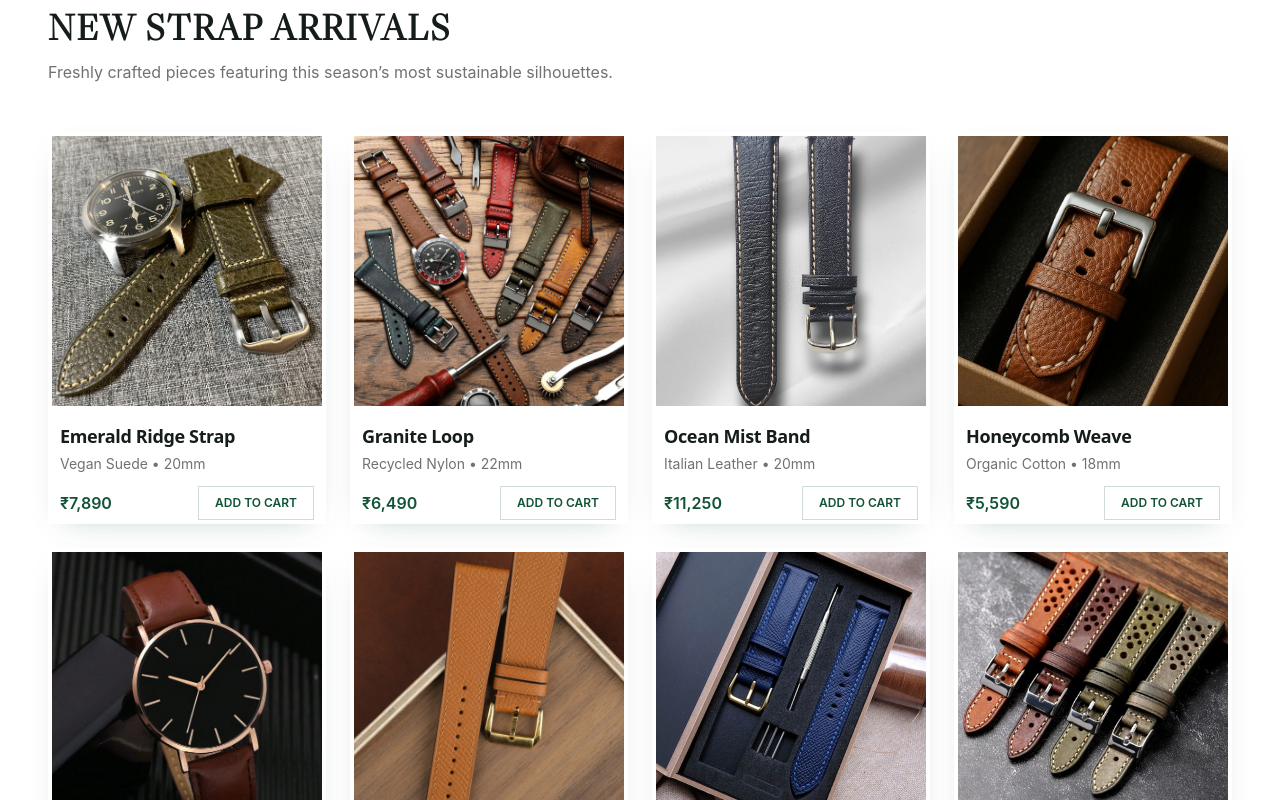
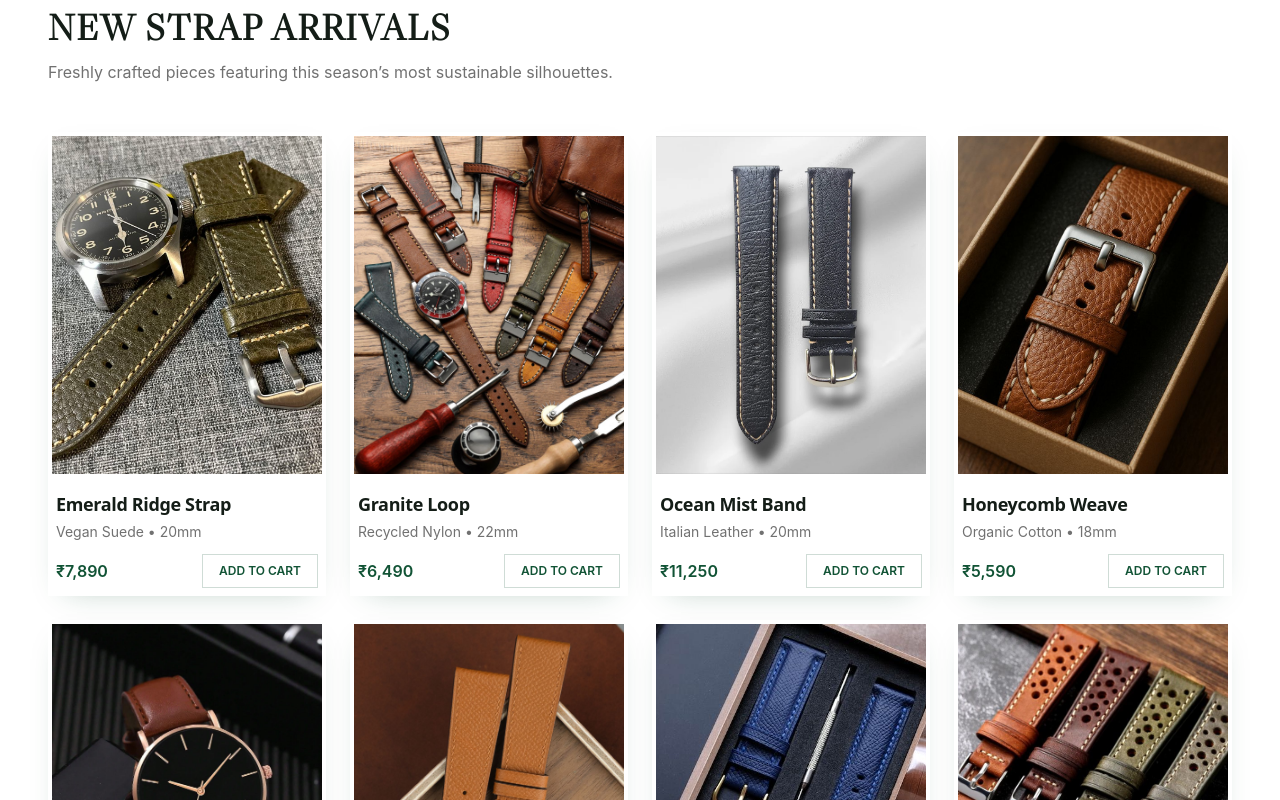
Before and after one commit to shivanitech777/e-commercewatchstrap, a Next.js app: page / in a window 1280 px wide. Shown: the part 940-1740 px from the top of the page. Built offline with nearby package versions, Linux system fonts and the light colour scheme.

Commit message:
Adjust aspect ratio and padding in ProductCard for improved layout

```diff
--- a/src/components/ProductCard.jsx
+++ b/src/components/ProductCard.jsx
@@ -20,7 +20,7 @@ export default function ProductCard({ product }) {
         className="flex h-full flex-col overflow-hidden cursor-pointer  bg-white p-1 shadow-soft transition duration-300 "
       >
         <div className="block">
-          <div className="relative aspect-[4/4] overflow-hidden  bg-sand ">
+          <div className="relative aspect-[4/5] overflow-hidden  bg-sand ">
             <Image
               src={product.image}
               alt={product.name}
@@ -30,7 +30,7 @@ export default function ProductCard({ product }) {
             />
           </div>
         </div>
-        <div className="flex flex-1 flex-col justify-between gap-3 pt-4 px-2">
+        <div className="flex flex-1 flex-col justify-between gap-3 pt-4 px-1 pb-1">
           <div className="space-y-1">
             <h3 className="text-base font-semibold text-ink sm:text-lg">
               <span
```
